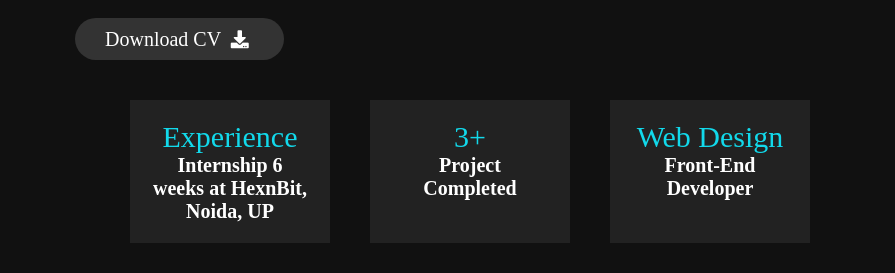
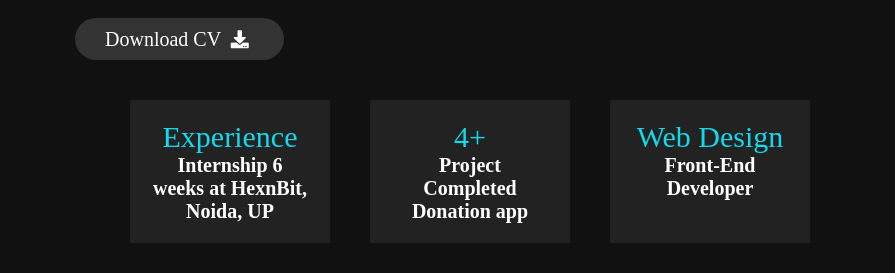
Before and after one commit to pibarel27/pibaportfolio.github.io, a plain HTML site: page index.html in a window 1280 px wide. Shown: the part 1180-1453 px from the top of the page, without its empty margins (345-1240 px from the left). Drawn offline with nearby package versions, Linux system fonts and the light colour scheme.

Commit message:
Update index.html

```diff
--- a/index.html
+++ b/index.html
@@ -560,8 +560,9 @@ header .navbar ul li a:hover{
             <h3>Internship 6 weeks at HexnBit, Noida, UP</h3>
         </div>
         <div class="box">
-            <span>3+</span>
+            <span>4+</span>
             <h3>Project Completed</h3>
+            <h3>Donation app</h3>
         </div>
         <div class="box">
             <span>Web Design </span>
```
